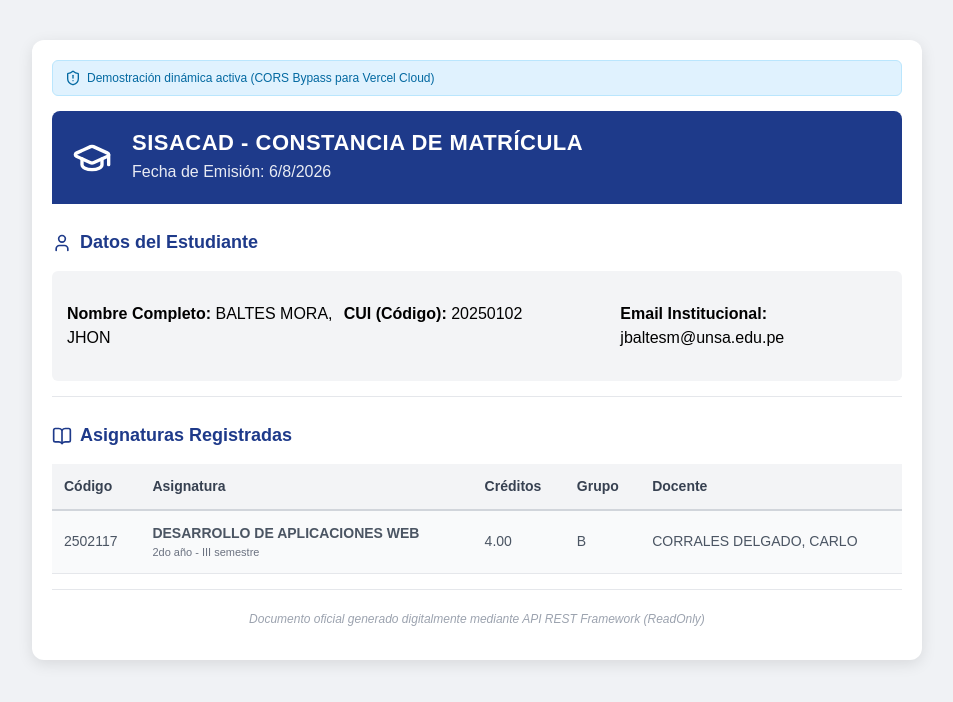
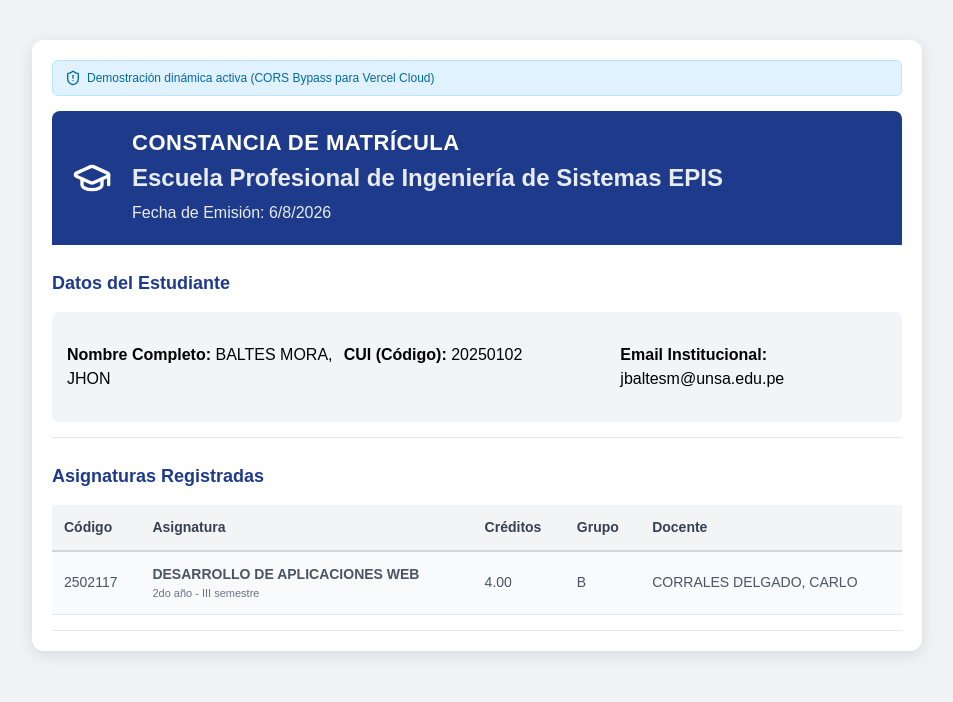
Before and after one commit to p-poblete/prac-frontend, a React (Vite) app: page / in a window 1280 px wide. Shown: the top 702 px of the page, without its empty margins (173-1126 px from the left). Built offline with nearby package versions, Linux system fonts and the light colour scheme.

Commit message:
Update EnrollmentCertificate.jsx

```diff
--- a/src/components/EnrollmentCertificate.jsx
+++ b/src/components/EnrollmentCertificate.jsx
@@ -121,14 +121,15 @@ const EnrollmentCertificate = () => {
       <div style={styles.header}>
         <GraduationCap size={40} color="#fff" />
         <div>
-          <h1 style={styles.title}>SISACAD - CONSTANCIA DE MATRÍCULA</h1>
+          <h1 style={styles.title}>CONSTANCIA DE MATRÍCULA</h1>
+          <h2 style={styles.subtitle}>Escuela Profesional de Ingeniería de Sistemas EPIS</h2>
           <p style={styles.subtitle}>Fecha de Emisión: {fechaRegistro}</p>
         </div>
       </div>
 
       <div style={styles.section}>
         <h2 style={styles.sectionTitle}>
-          <User size={20} style={{ marginRight: 8 }} /> Datos del Estudiante
+          Datos del Estudiante
         </h2>
         <div style={styles.grid}>
           <p><strong>Nombre Completo:</strong> {estudiante?.full_name || 'No provisto'}</p>
@@ -139,7 +140,7 @@ const EnrollmentCertificate = () => {
 
       <div style={styles.section}>
         <h2 style={styles.sectionTitle}>
-          <BookOpen size={20} style={{ marginRight: 8 }} /> Asignaturas Registradas
+          Asignaturas Registradas
         </h2>
         <table style={styles.table}>
           <thead>
@@ -175,10 +176,6 @@ const EnrollmentCertificate = () => {
           </tbody>
         </table>
       </div>
-
-      <div style={styles.footer}>
-        <p>Documento oficial generado digitalmente mediante API REST Framework (ReadOnly)</p>
-      </div>
     </div>
   );
 };
```
